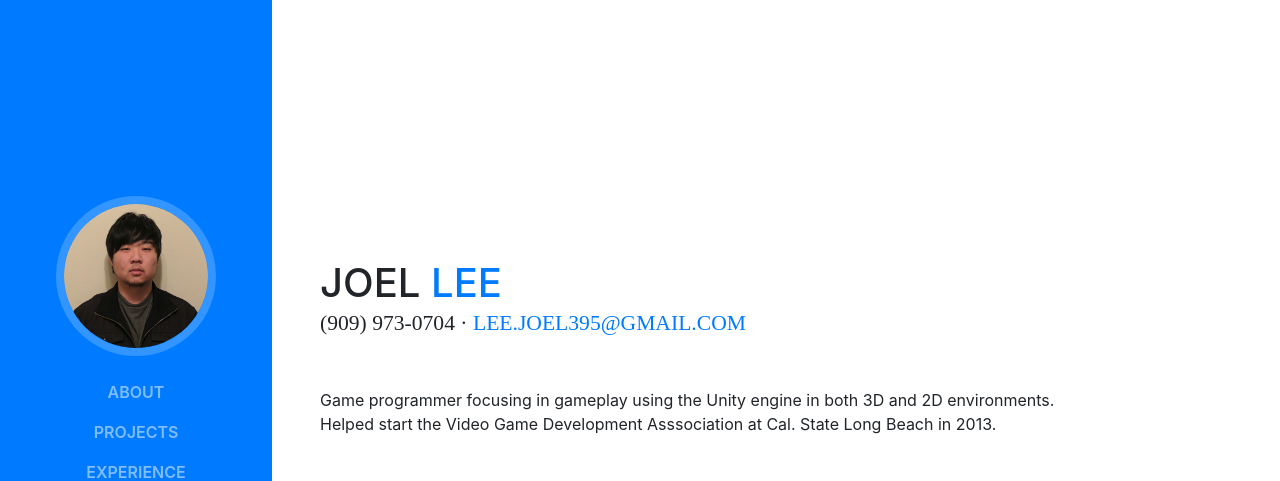
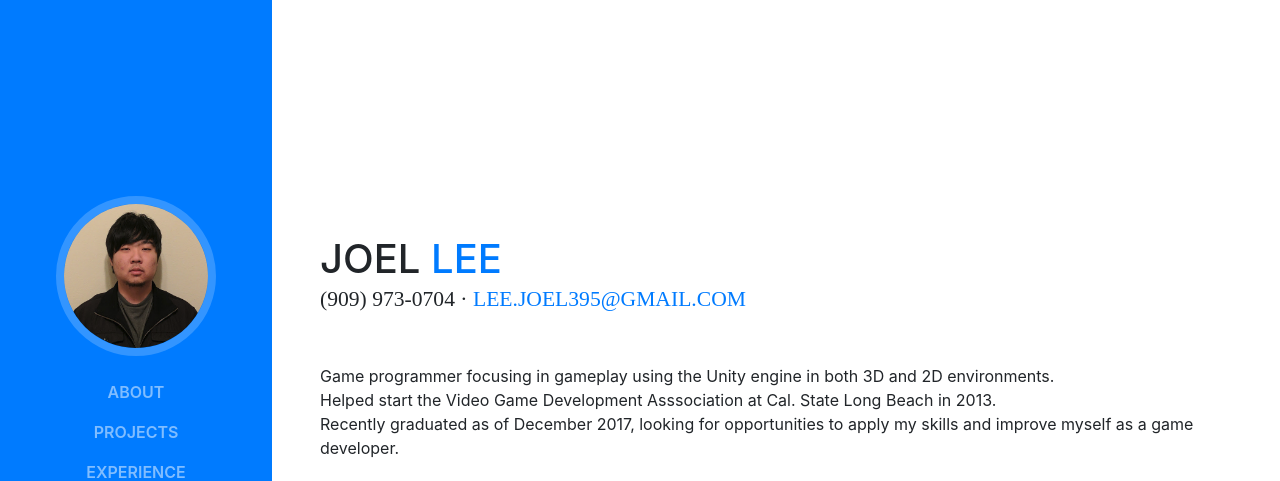
Before and after one commit to Requinn/Requinn.github.io, a website with bundled scripts: page index.html in a window 1280 px wide. Shown: the top 481 px of the page. Built offline with nearby package versions, Linux system fonts and the light colour scheme; a web font is replaced by a local one.

Commit message:
no message

```diff
--- a/index.html
+++ b/index.html
@@ -71,7 +71,8 @@
           <div class="subheading mb-5">(909) 973-0704 ·
             <a href="mailto:lee.joel395@gmail.com">lee.joel395@gmail.com</a>
           </div>
-          <p class="mb-5">Game programmer focusing in gameplay using the Unity engine in both 3D and 2D environments.<br>Helped start the Video Game Development Asssociation at Cal. State Long Beach in 2013.</p>
+          <p class="mb-5">Game programmer focusing in gameplay using the Unity engine in both 3D and 2D environments.<br>Helped start the Video Game Development Asssociation at Cal. State Long Beach in 2013.
+          <br>Recently graduated as of December 2017, looking for opportunities to apply my skills and improve myself as a game developer.</p>
           <ul class="list-inline list-social-icons mb-0">
             <li class="list-inline-item">
               <a href="https://www.linkedin.com/in/joel-lee-7585b011a/">
```
